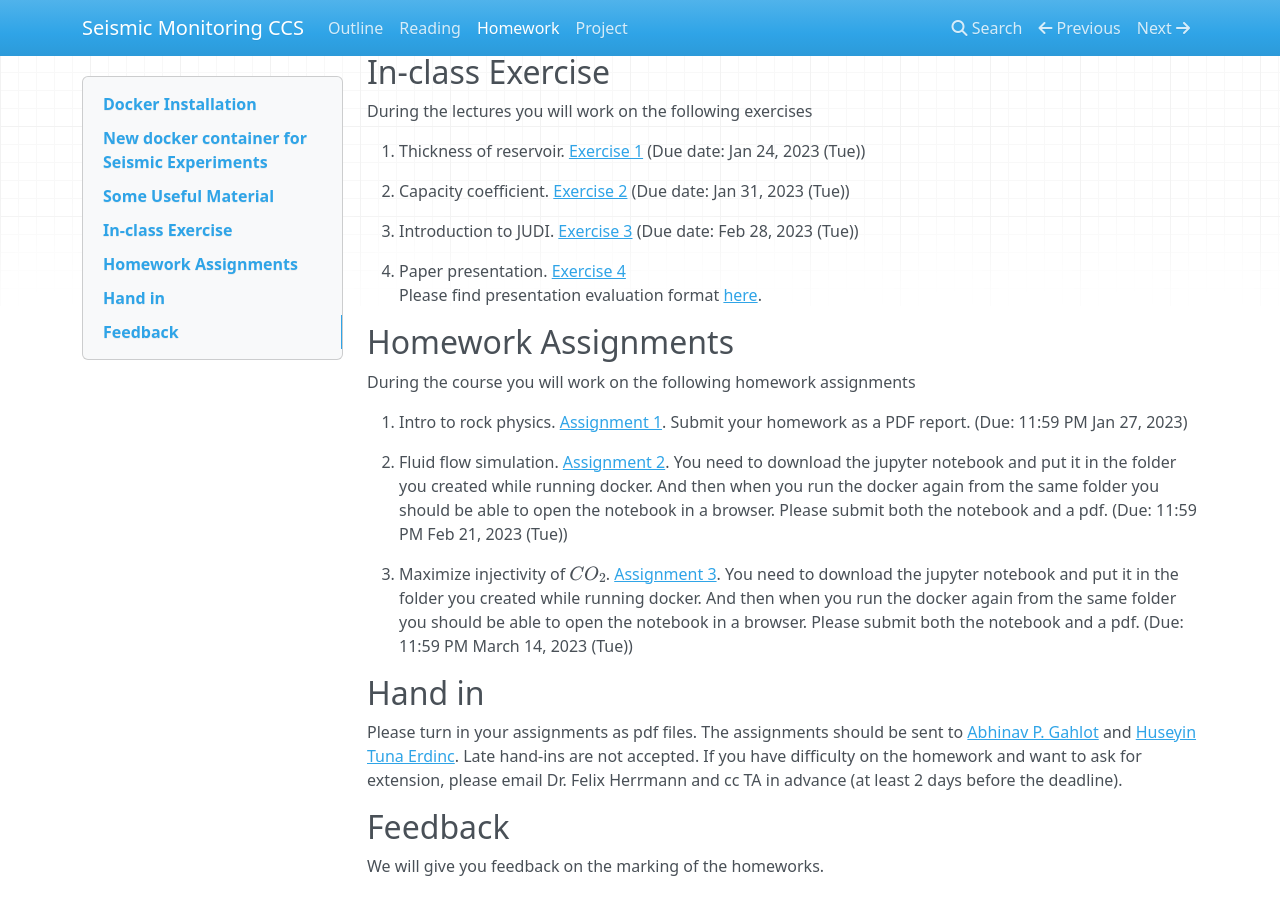
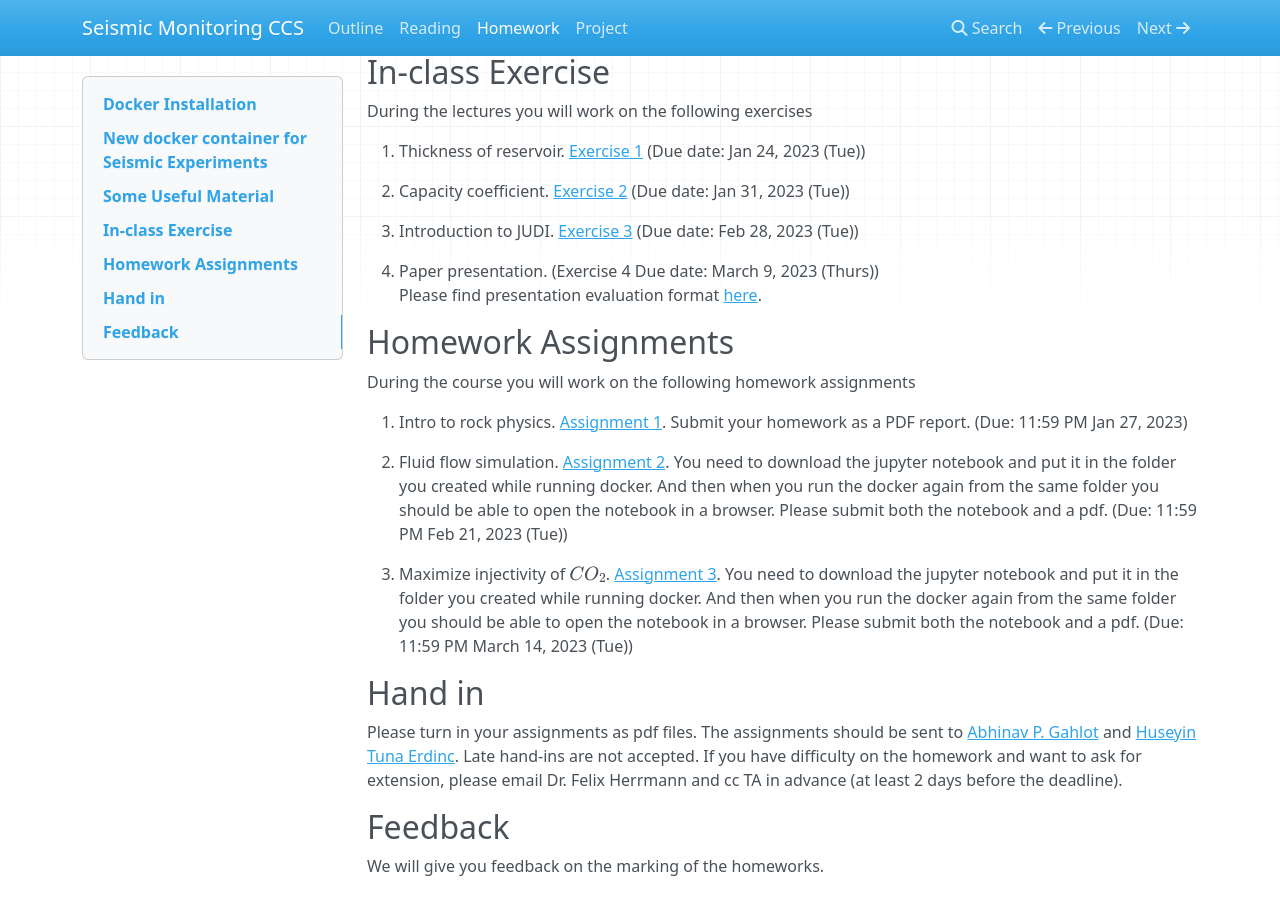
Before and after one commit to flexie/eas-4803-8803-ccs, an MkDocs documentation site: the page built from docs/homework.md, in a window 1280 px wide and 900 px high, scrolled down 2444 px. Built offline with MkDocs 1.6.1, drawn with Linux system fonts in a browser that asks for light colours; nearby versions of some CDN libraries.

```diff
--- a/docs/homework.md
+++ b/docs/homework.md
@@ -170,7 +170,7 @@ During the lectures you will work on the following exercises
 
 3. Introduction to JUDI. [Exercise 3](exercise/CCS8803_JUDI_Tutorial.ipynb) (Due date: Feb 28, 2023 (Tue))
 
-4. Paper presentation. [Exercise 4](Due date: March 9, 2023 (Thurs))
+4. Paper presentation. (Exercise 4 Due date: March 9, 2023 (Thurs))
 Please find presentation evaluation format [here](exercise/present_eval_form.pdf).
 
 
```
